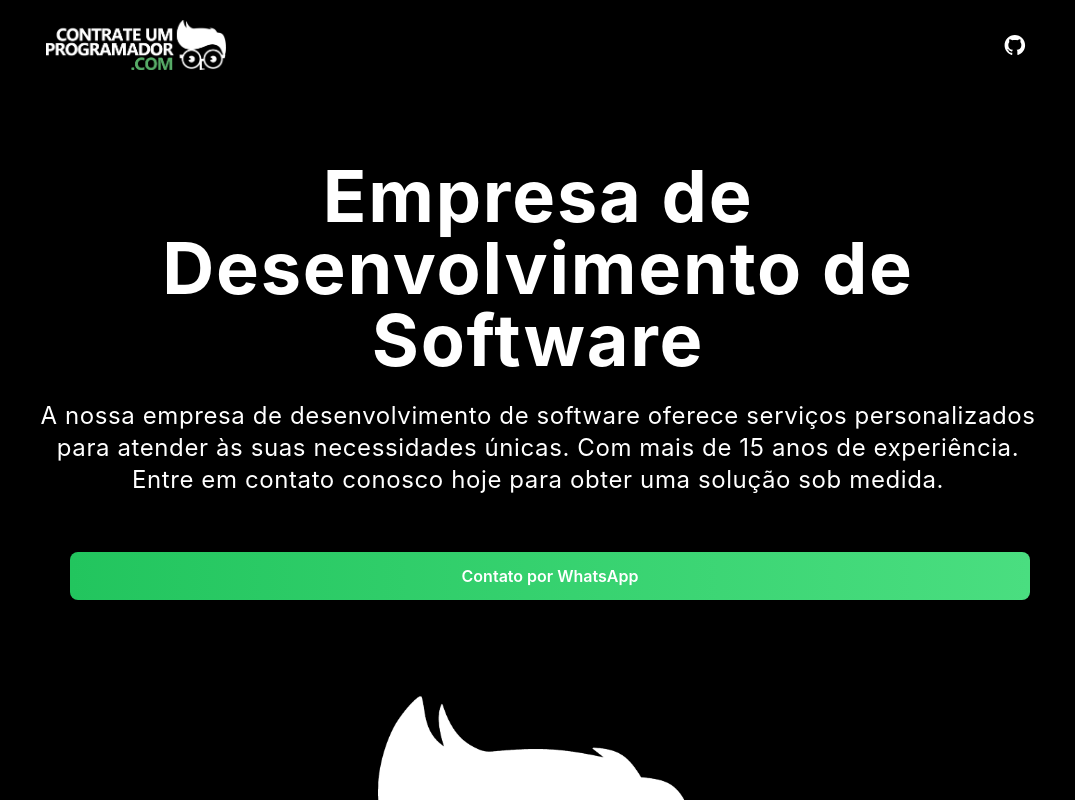
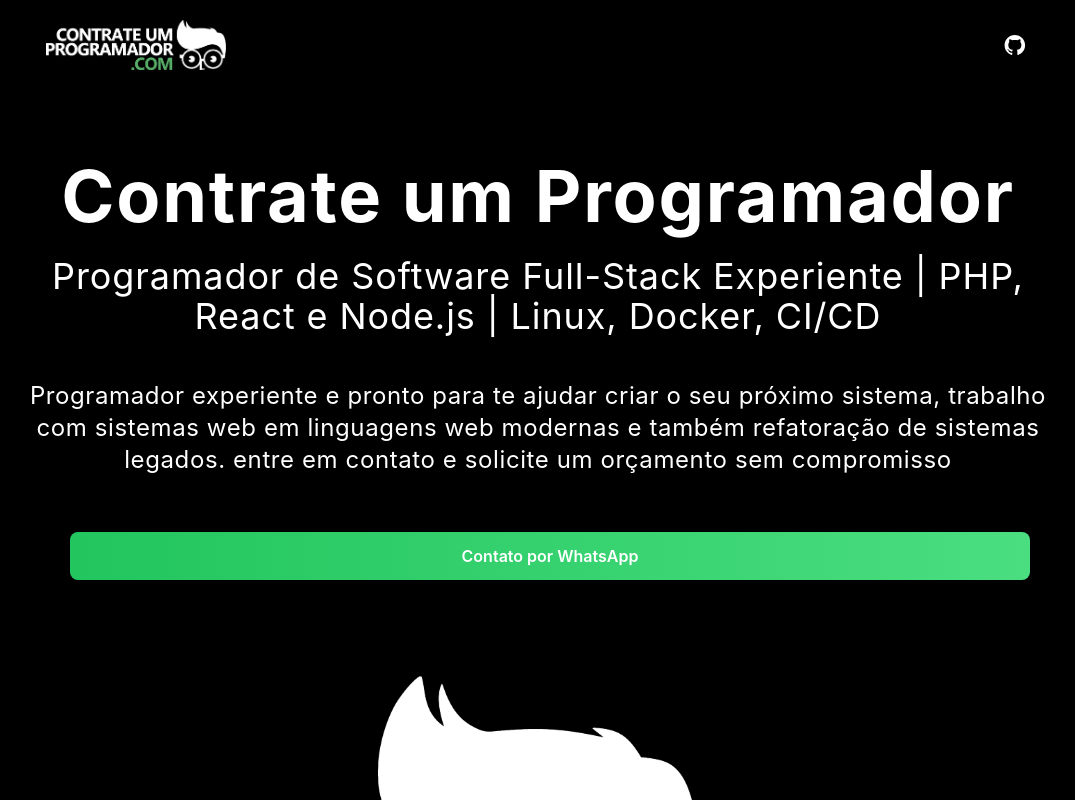
Before and after one commit to joaoovitoor/contrateumprogramador, a Next.js app: page / in a window 1280 px wide. Shown: the top 800 px of the page, without its empty margins (102-1177 px from the left). Built offline with nearby package versions, Linux system fonts and the light colour scheme.

Commit message:
update to contrate um programador

```diff
--- a/components/Main.js
+++ b/components/Main.js
@@ -3,15 +3,15 @@ export default function Main() {
     <>
       <section className="text-gray-600 body-font">
         <div className="max-w-5xl pt-40 pb-24 mx-auto">
-          <h1 className="text-3xl xl:text-7xl text-center font-4 lh-6 ld-04 font-bold text-white hover:text-gray-200 mb-6">
-            Empresa de Desenvolvimento de Software
+          <h1 className="text-xl xl:text-7xl text-center font-4 lh-6 ld-04 font-bold text-white hover:text-gray-200 mb-6">
+            Contrate um Programador
           </h1>
-          <h2 className="text-xl xl:text-2xl font-4 lh-6 ld-04 pb-11 text-white text-center">
-            A nossa empresa de desenvolvimento de software oferece serviços
-            personalizados para atender às suas necessidades únicas. Com mais de
-            15 anos de experiência. Entre em contato conosco hoje para obter uma
-            solução sob medida.
+          <h2 className="text-2xl xl:text-4xl font-4 lh-6 ld-04 pb-11 text-white text-center">
+            Programador de Software Full-Stack Experiente | PHP, React e Node.js | Linux, Docker, CI/CD
           </h2>
+          <h3 className="text-xl xl:text-2xl font- lh-6 ld-04 pb-11 text-white text-center">
+            Programador experiente e pronto para te ajudar criar o seu próximo sistema, trabalho com sistemas web em linguagens web modernas e também refatoração de sistemas legados. entre em contato e solicite um orçamento sem compromisso
+          </h3>
           <div className="ml-6 text-center">
             <a
               className="flex justify-center items-center py-3 font-semibold text-white transition duration-500 ease-in-out bg-transparent rounded-lg ml-5 mr-5 bg-gradient-to-r from-green-500 to-green-400 px-7 text-md mt-3 hover:text-black hover:bg-white focus:shadow-outline"
```
